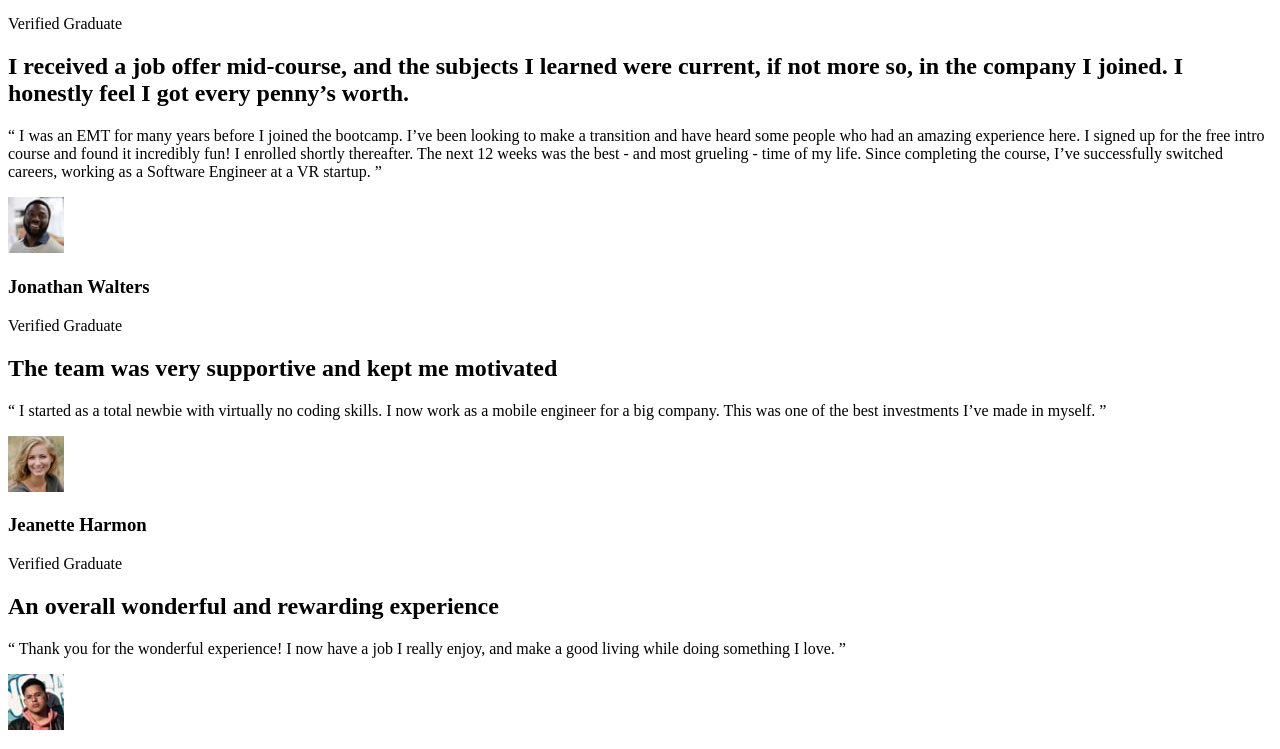
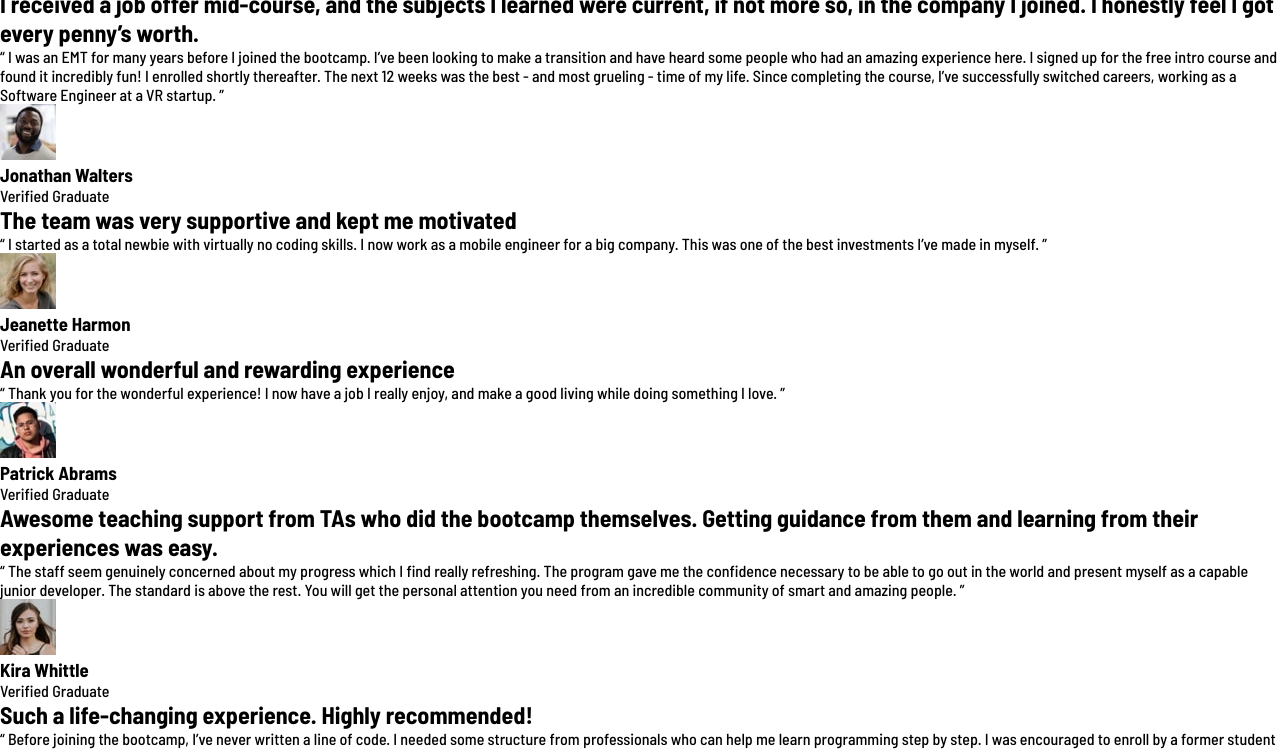
Before and after one commit to itunumide/testimonials-grid-section-main, a plain HTML site: page index.html in a window 1280 px wide. Shown: the part 112-861 px from the top of the page. Drawn offline with Linux system fonts and the light colour scheme.

Commit message:
started stying the page

```diff
--- a/index.css
+++ b/index.css
@@ -1,3 +1,25 @@
+:root {
+  --Purple-50: hsl(260, 100%, 95%);
+  --Purple-300: hsl(264, 82%, 80%);
+  --Purple-500: hsl(263, 55%, 52%);
+  --White: hsl(0, 0%, 100%);
+  --Grey-100: hsl(214, 17%, 92%);
+  --Grey-200: hsl(0, 0%, 81%);
+  --Grey-400: hsl(224, 10%, 45%);
+  --Grey-500: hsl(217, 19%, 35%);
+  --Dark-blue: hsl(219, 29%, 14%);
+  --Black: hsl(0, 0%, 7%);
+}
+* {
+  margin: 0;
+  padding: 0;
+  box-sizing: border-box;
+}
+body {
+  max-width: 1440px;
+  font-family: 'Barlow Semi Condensed', sans-serif;
+font-weight: 500;
+}
 .attribution {
   font-size: 11px;
   text-align: center;
--- a/index.html
+++ b/index.html
@@ -14,6 +14,12 @@
 
     <title>Frontend Mentor | [Challenge Name Here]</title>
     <link rel="stylesheet" href="index.css" />
+    <link rel="preconnect" href="https://fonts.googleapis.com" />
+    <link rel="preconnect" href="https://fonts.gstatic.com" crossorigin />
+    <link
+      href="https://fonts.googleapis.com/css2?family=Barlow+Semi+Condensed:ital,wght@0,100;0,200;0,300;0,400;0,500;0,600;0,700;0,800;0,900;1,100;1,200;1,300;1,400;1,500;1,600;1,700;1,800;1,900&family=Fraunces:ital,opsz,wght@0,9..144,100..900;1,9..144,100..900&family=Montserrat:ital,wght@0,100..900;1,100..900&family=Poppins:ital,wght@0,100;0,200;0,300;0,400;0,500;0,600;0,700;0,800;0,900;1,100;1,200;1,300;1,400;1,500;1,600;1,700;1,800;1,900&display=swap"
+      rel="stylesheet"
+    />
   </head>
   <body>
     <main class="testimonial-grid">
```
Lines whose indentation alone changed are shown as unchanged.
